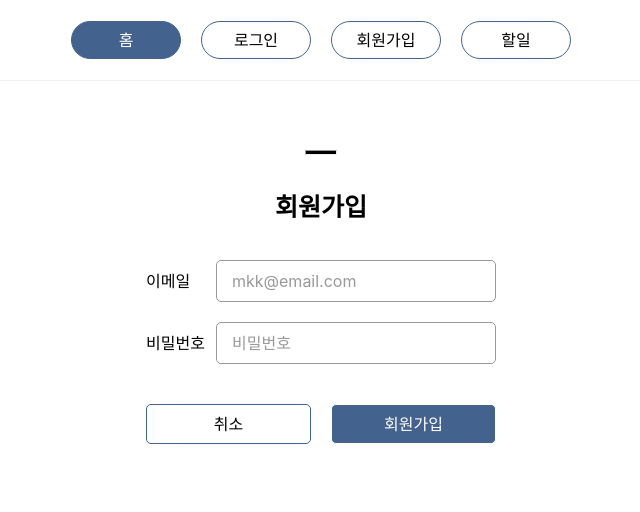
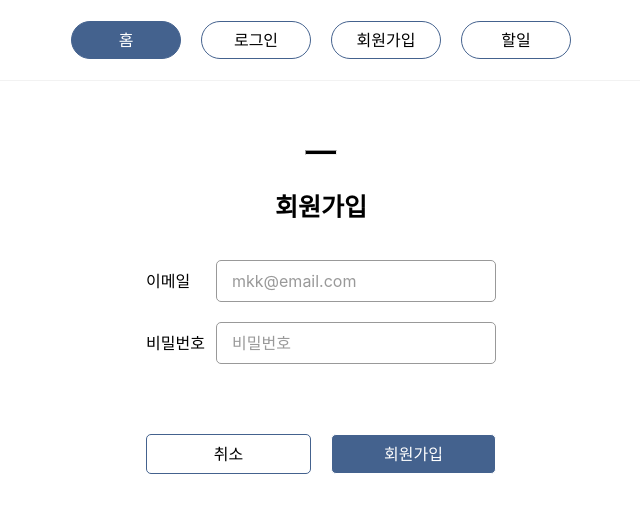
Before and after one commit to mkk00/Todo-List-React-Project-with-Axios, a React (Create React App) app: page /signup in a window 1280 px wide. Shown: the top 512 px of the page, without its empty margins (319-959 px from the left). Built offline with nearby package versions, Linux system fonts and the light colour scheme.

Commit message:
[feat] add email validation in /signup

```diff
--- a/src/pages/SignUp.jsx
+++ b/src/pages/SignUp.jsx
@@ -1,4 +1,4 @@
-import { useState } from "react"; 'react';
+import { useState, useEffect } from "react"; 'react';
 import { useNavigate } from 'react-router-dom';
 
 import styled from "styled-components";
@@ -10,12 +10,29 @@ import Divider from "../component/divider";
 function SignUp() {
   const [email, setEmail] = useState('');
   const [password, setPassword] = useState('');
+  const [errormsg, setErrormsg] = useState('');
 
   const navigate = useNavigate();
 
   const handleEmailChange = (e) => {
-    setEmail(e.target.value);
+    const currentValue = e.target.value;
+    setEmail(currentValue);
+    if(!currentValue){
+      setErrormsg('이메일을 입력해주세요.');
+    } else if(currentValue.trim() === ''){
+      setErrormsg('공백문자는 사용할 수 없습니다.');
+    } else if(!currentValue.includes('@')){
+      setErrormsg('@는 반드시 포함되어야 합니다.');
+    } else if(currentValue.split('@').length > 2){
+      setErrormsg('@는 한번만 사용 가능합니다.');
+    } else{
+      setErrormsg('');
+    }
   }
+
+  useEffect(()=>{
+
+  }, [email,password, errormsg])
 
   const handlePasswordChange = (e) => {
     setPassword(e.target.value);
@@ -39,6 +56,7 @@ function SignUp() {
           <legend>회원가입 폼</legend>
           <FormInput label="이메일" name="email" placeholder="mkk@email.com" testid="email-input" type="eamil" value={email} onChange={handleEmailChange} />
           <FormInput label="비밀번호" name="password" placeholder="비밀번호" testid="password-input" type="password" value={password} onChange={handlePasswordChange} />
+          <p>{errormsg}</p>
           <ButtonBox>
             <FormButton title="취소" type="button" onClick={handleBackPage} />
             <FormButton testid="signup-button" title="회원가입" type="button" pointColor onClick={handleSubmit} />
@@ -58,11 +76,18 @@ const Form = styled.form`
     flex-flow: column;
     gap: 20px;
   }
+
+  p{
+    text-align: center;
+    color: red;
+    margin-top: 20px;
+    height: 10px;
+  }
 `
 
 const ButtonBox = styled.div`
   width: 100%;
-  margin: 20px auto 0 auto;
+  margin: 0 auto;
   display: flex;
   gap: 20px;
 `
```
